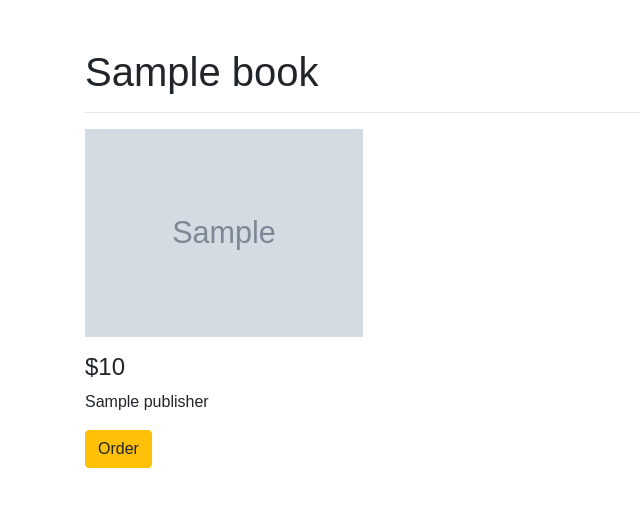
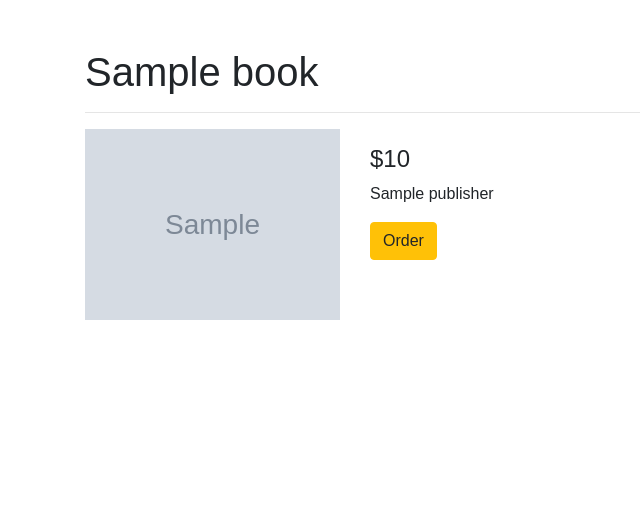
Before and after one commit to paulpetelski/COMP353-Final-Project, a Python web app: template flaskDemo/templates/books.html in a window 1280 px wide. Shown: the part 56-563 px from the top of the page, without its empty margins (0-640 px from the left). Run offline with Jinja, Linux system fonts and the light colour scheme; the template is opened without the code that fills it: most values are stand-ins (such as "Sample title", 1, 10 or a date in 2020); grey boxes marked "Sample" are stand-in pictures; some libraries are stand-ins or nearby versions.

Commit message:
book page changes

```diff
--- a/flaskDemo/templates/books.html
+++ b/flaskDemo/templates/books.html
@@ -7,13 +7,19 @@
         </div>
     </div>
     <div class="row">
-        <div class="col-12">
-            <img src="{{url_for('static', filename='images/'+book.ImageLink)}}" alt="" style="width: 25%;">
+        <div class="col-3">
+            <img class="img-fluid" src="{{url_for('static', filename='images/'+book.ImageLink)}}" alt="" style="width: 100%;">
+        </div>
+        <div class="col-6">
             <h4 class="pt-3">${{book.RetailPrice}}</h4>
             <p>{{publisher.Name}}</p>
             <p id="author"></p>
+            <button class="btn btn-warning" type="button" onclick="window.location.href='{{ url_for( 'add_book' , book = book.ProductID ) }}';">Order</button>
+        </div>
+    </div>
+    <div class="row mt-5">
+        <div class="col-12">
             <p id="description"></p>
-            <button class="btn btn-warning" type="button" onclick="window.location.href='{{ url_for( 'add_book' , book = book.ProductID ) }}';">Order</button>
         </div>
     </div>
     <script>
```
Also changed, not shown: flaskDemo/templates/shoppingcart.html (+15 -2 lines).
